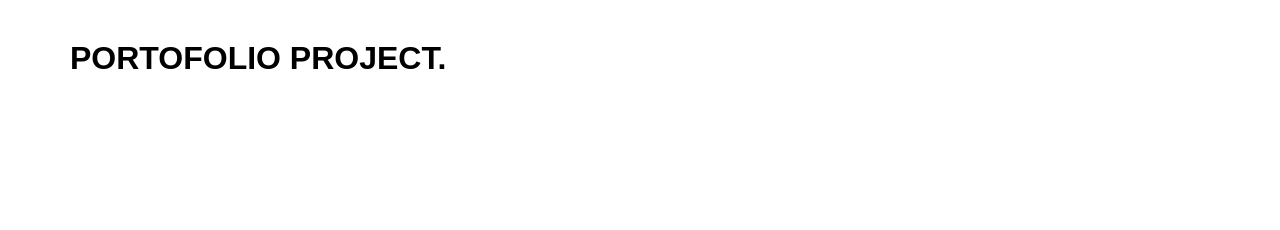
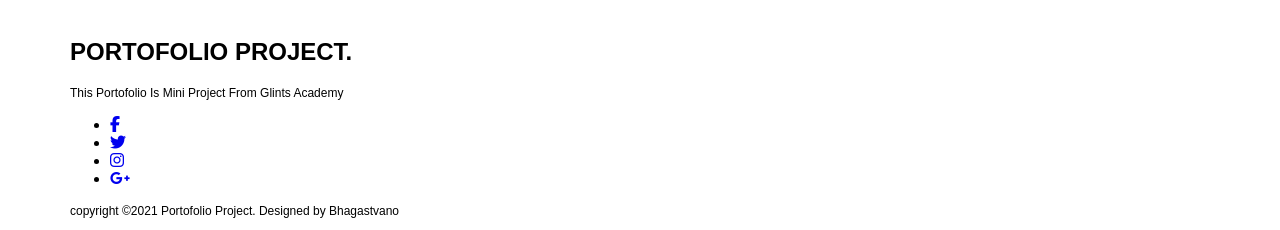
Before and after one commit to bhagast/bhagast.github.io, a plain HTML site: page index.html in a window 1280 px wide. Shown: the part 1788-2018 px from the top of the page. Before the commit the page ends 1886 px from the top, so only its background shows below. Drawn offline with Linux system fonts and the light colour scheme.

Commit message:
index.html

```diff
--- a/index.html
+++ b/index.html
@@ -96,7 +96,17 @@
       <div class="window">
         <div class="footer">
           <div class="footer-window">
-            <h1>PORTOFOLIO PROJECT.</h1>
+            <h2>PORTOFOLIO PROJECT.</h2>
+            <p>This Portofolio Is Mini Project From Glints Academy</p>
+            <ul class="social">
+              <li><a href="#"><i class="fa fa-facebook"></i></a></li>
+              <li><a href="#"><i class="fa fa-twitter"></i></a></li>
+              <li><a href="#"><i class="fa fa-instagram"></i></a></li>
+              <li><a href="#"><i class="fa fa-google-plus"></i></a></li>
+            </ul>
+          <div class="footer-bot">
+            <p>copyright &copy;2021 Portofolio Project. Designed by <span>Bhagastvano</span></p>
+          </div>
           </div>
         </div>
       </div>
```
